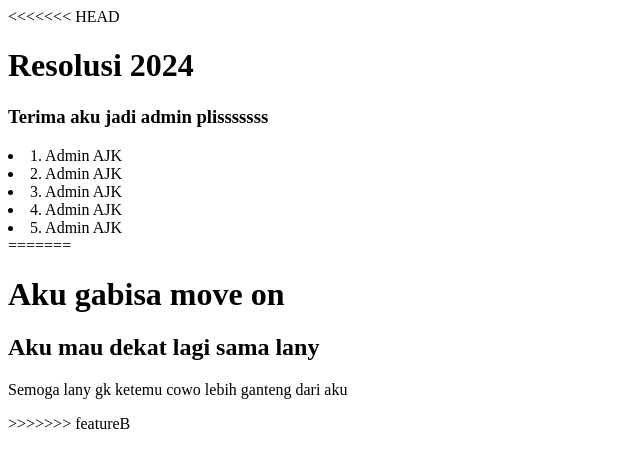
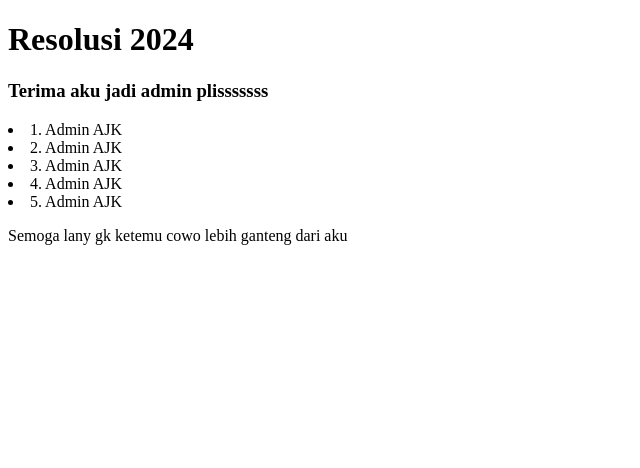
Before and after one commit to SchoolBoyJoJo/ajk-jojo-penugasan1, a plain HTML site: page index.html in a window 1280 px wide. Shown: the whole page, without its empty margins (0-640 px from the left). Drawn offline with Linux system fonts and the light colour scheme.

Commit message:
edit index small details

```diff
--- a/index.html
+++ b/index.html
@@ -6,7 +6,6 @@
     <title>Penugasan 1</title>
 </head>
 <body>
-<<<<<<< HEAD
     <h1>Resolusi 2024</h1>
     <h3>Terima aku jadi admin plisssssss</h3>
     <li> 1. Admin AJK</li>
@@ -14,10 +13,6 @@
     <li> 3. Admin AJK</li>
     <li> 4. Admin AJK</li>
     <li> 5. Admin AJK</li>
-=======
-    <h1>Aku gabisa move on</h1>
-    <h2>Aku mau dekat lagi sama lany</h2>
     <p>Semoga lany gk ketemu cowo lebih ganteng dari aku</p>
->>>>>>> featureB
 </body>
 </html>
```
